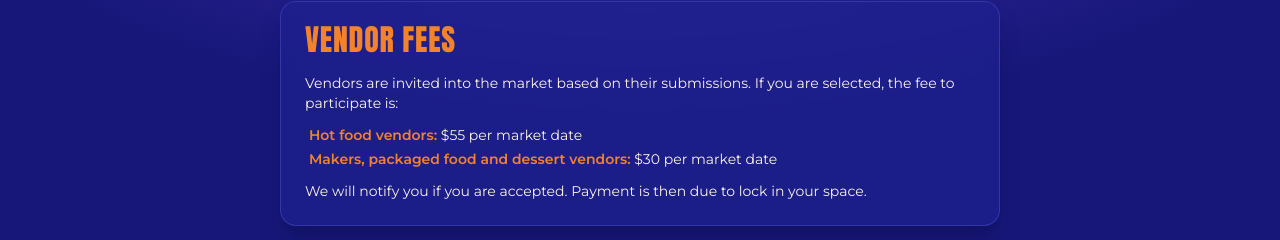
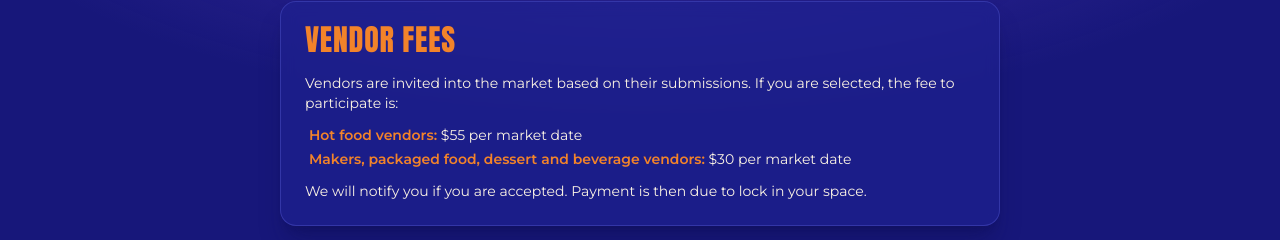
Before and after one commit to Qupey/harlem-night-market, a Next.js app: page /events/harlem-night-market/apply in a window 1280 px wide. Shown: the part 2487-2727 px from the top of the page. Built offline with nearby package versions, Linux system fonts and the light colour scheme.

Commit message:
Vendor fees: beverage vendors pay $30
Co-Authored-By: Claude Opus 5.5 (1M context) <noreply@anthropic.com>

```diff
--- a/components/VendorApplicationForm.tsx
+++ b/components/VendorApplicationForm.tsx
@@ -204,8 +204,8 @@ export function VendorApplicationForm({ eventSlug, dates }: { eventSlug: string;
               <span className="font-semibold text-orange">Hot food vendors:</span> $55 per market date
             </li>
             <li>
-              <span className="font-semibold text-orange">Makers, packaged food and dessert vendors:</span> $30 per
-              market date
+              <span className="font-semibold text-orange">Makers, packaged food, dessert and beverage vendors:</span>{" "}
+              $30 per market date
             </li>
           </ul>
           <p>
```
